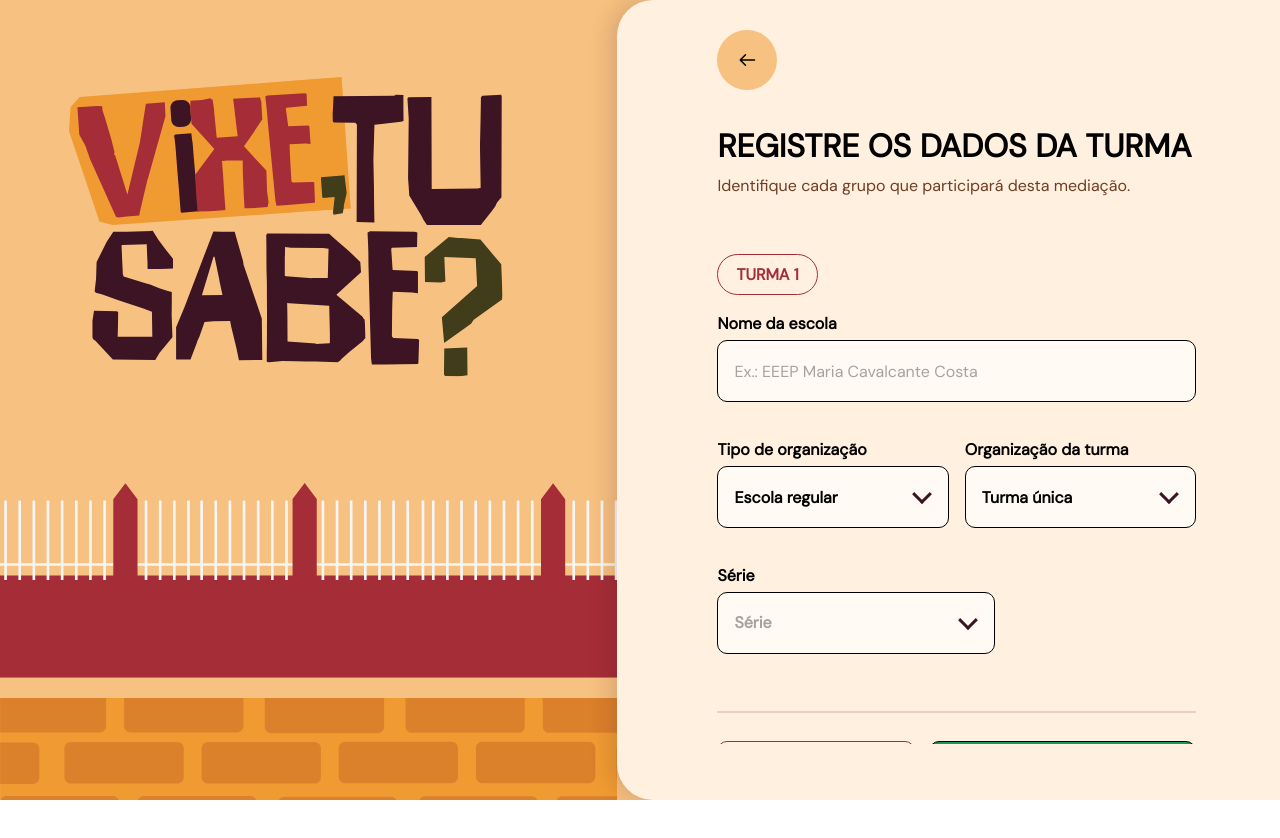
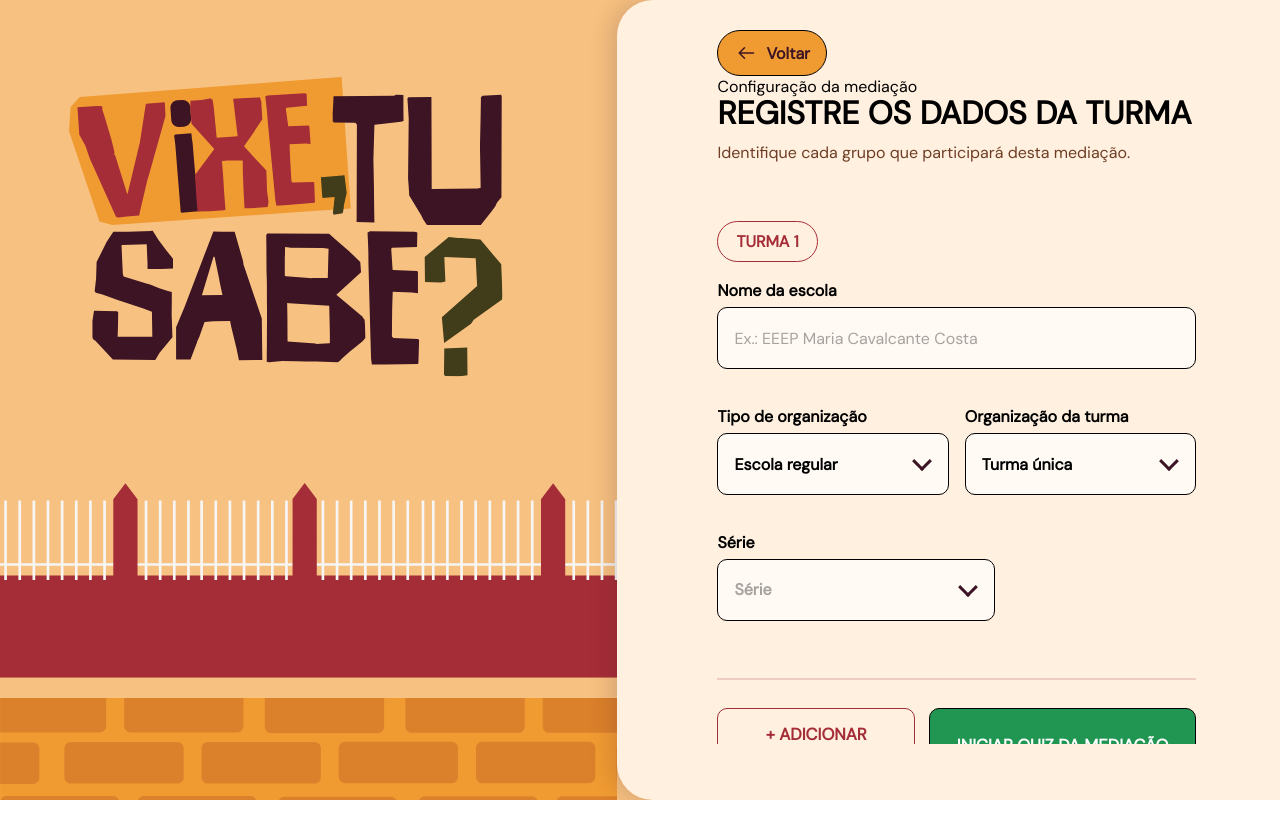
Before and after one commit to CSCAQXD/QUIZ-vixe-tu-sabe, a React app in the folder frontend/: page /cadastro-turmas in a window 1280 px wide. Shown: the top 838 px of the page. Built offline with nearby package versions, Linux system fonts and the light colour scheme; the HTML template or start-up script is replaced by a standard one.

Commit message:
refactor(turmas): integra navegação ao cabeçalho

```diff
--- a/frontend/src/pages/CadastroTurmas/CadastroTurmasPage.jsx
+++ b/frontend/src/pages/CadastroTurmas/CadastroTurmasPage.jsx
@@ -218,13 +218,19 @@ function CadastroTurmasPage() {
             noValidate
             onSubmit={handleSubmit}
         >
-            <BackButton fallback="/" label="Voltar" />
-
             <div className="registration-page__content">
-            <h1>REGISTRE OS DADOS DA TURMA</h1>
-            <p className="registration-page__intro">
-                Identifique cada grupo que participará desta mediação.
-            </p>
+            <header className="registration-page__header">
+                <BackButton fallback="/" label="Voltar" />
+                <div>
+                    <span className="registration-page__eyebrow">
+                        Configuração da mediação
+                    </span>
+                    <h1>REGISTRE OS DADOS DA TURMA</h1>
+                    <p className="registration-page__intro">
+                        Identifique cada grupo que participará desta mediação.
+                    </p>
+                </div>
+            </header>
 
             <div className="registration-page__forms">
             {classrooms.map(
```
